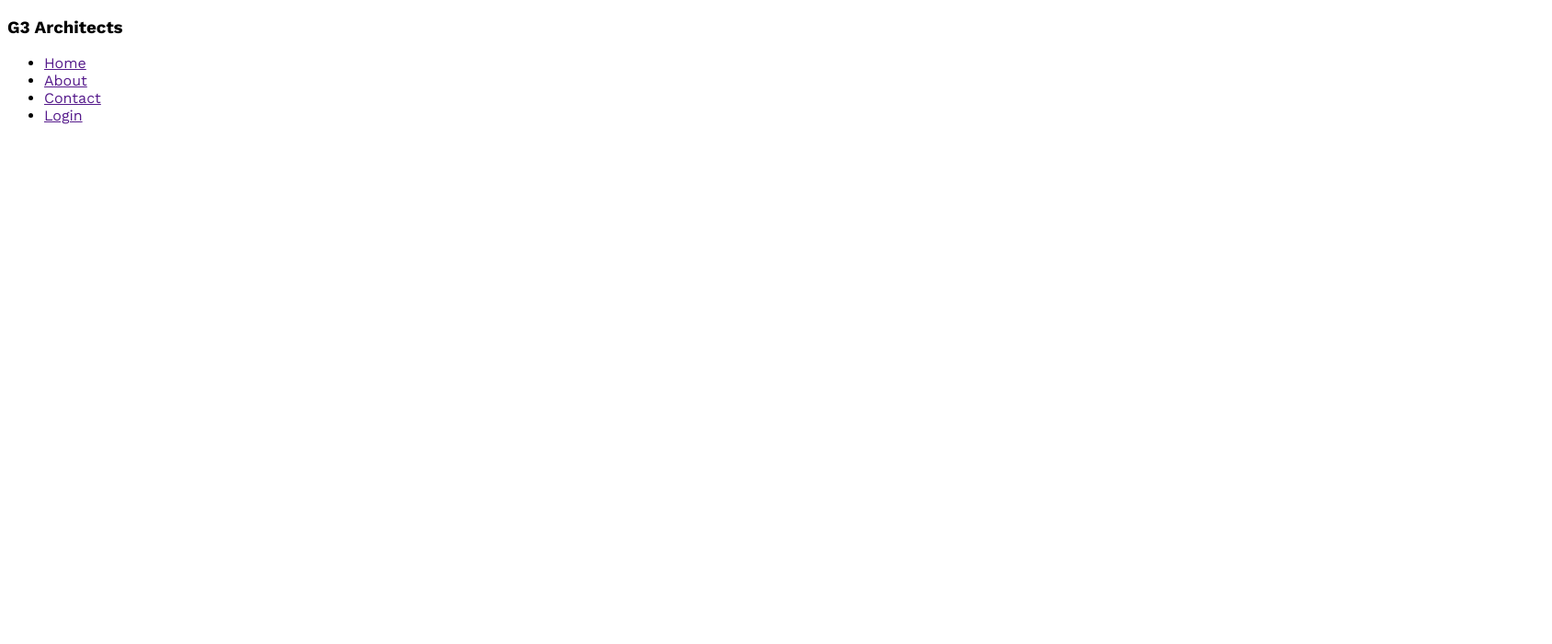
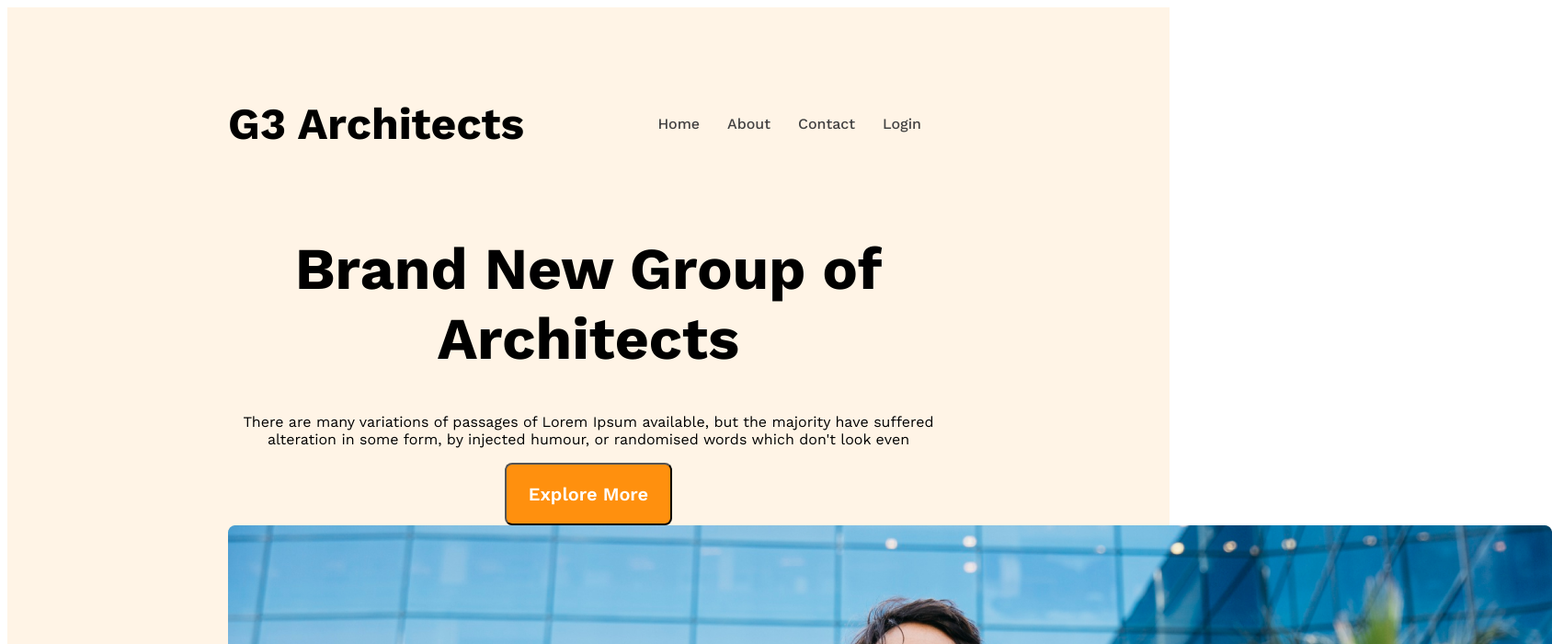
Before and after one commit to Samee37/g3-architect, a plain HTML site: page index.html in a window 1280 px wide. Shown: the top 700 px of the page at 92% size, 1688 px wide, since content can reach past the window. Drawn offline with nearby package versions, Linux system fonts and the light colour scheme.

Commit message:
banner content added

```diff
--- a/index.html
+++ b/index.html
@@ -1,15 +1,17 @@
 <!DOCTYPE html>
 <html lang="en">
+
 <head>
     <meta charset="UTF-8">
     <meta name="viewport" content="width=device-width, initial-scale=1.0">
     <link rel="stylesheet" href="/styles/styles.css">
     <title>g3-Architects</title>
 </head>
+
 <body>
     <header>
         <nav>
-            <h3>G3 Architects</h3>
+            <h3 class="nav-title">G3 Architects</h3>
             <ul>
                 <li><a href="">Home</a></li>
                 <li><a href="">About</a></li>
@@ -17,6 +19,16 @@
                 <li><a href="">Login</a></li>
             </ul>
         </nav>
+        <div class="banner">
+            <div class="s-margin">
+                <h1 class="banner-title">Brand New
+                    Group of Architects
+                </h1>
+                <p class="banner-des">There are many variations of passages of Lorem Ipsum available, but the majority have suffered alteration in some form, by injected humour, or randomised words which don't look even</p>
+                <button class="btn-p">Explore More</button>
+            </div>
+            <img src="/images/banner.png" alt="">
+        </div>
     </header>
     <main>
 
@@ -25,4 +37,5 @@
 
     </footer>
 </body>
+
 </html>
--- a/styles/styles.css
+++ b/styles/styles.css
@@ -1,4 +1,68 @@
 @import url('https://fonts.googleapis.com/css2?family=Work+Sans:wght@400;500;600;700;800&display=swap');
+
 * {
     font-family: 'Work Sans', sans-serif;
 }
+.btn-p {
+    border-radius: 8px;
+    background: #FF900E;
+    color: #FFF;
+    font-size: 20px;
+    font-weight: 600;
+    padding: 20px 24px;
+
+}
+
+header {
+    background: rgba(255, 144, 14, 0.10);
+    padding: 50px 240px;
+}
+
+nav {
+    display: flex;
+    justify-content: space-between;
+    align-items: center;
+}
+
+nav>ul {
+    display: flex;
+}
+
+nav li {
+    list-style: none;
+    margin-right: 30px;
+    font-size: 1rem;
+    font-weight: 500;
+}
+
+nav li a {
+    text-decoration: none;
+    color: #424242;
+}
+
+.nav-title {
+    color: var #131313;
+    font-size: 3rem;
+    font-weight: 700;
+
+}
+
+.s-margin {
+    max-width: 800px;
+    text-align: center;
+    margin: 0 auto;
+}
+
+.banner-title {
+    color: var #131313;
+    font-size: 4rem;
+    font-weight: 700;
+
+}
+
+.banner-des {
+    color: var #727272;
+    font-size: 1rem;
+    font-weight: 400;
+
+}
```
